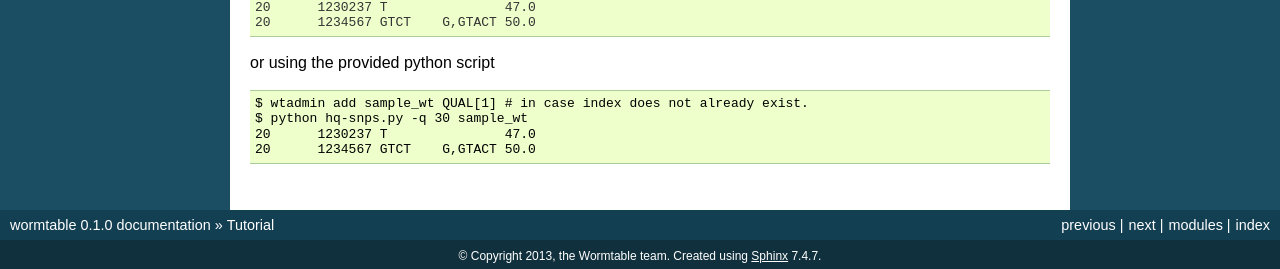
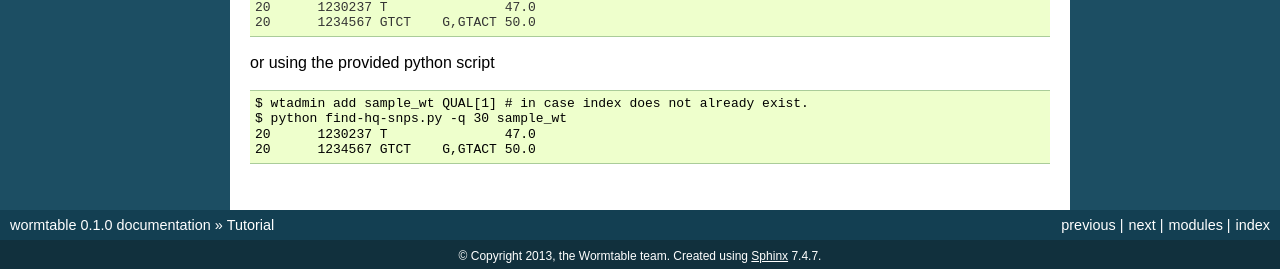
Before and after one commit to wormtable/wormtable, a Sphinx documentation site: the page built from docs/source/tutorial.rst, in a window 1280 px wide and 900 px high, scrolled down 6658 px. Shown: the part 628-897 px from the top of the window. Built offline with Sphinx 7.4.7, drawn with Linux system fonts in a browser that asks for light colours; formulas are drawn with MathJax 3; some of the changed text lies outside the part shown.

Commit message:
Minor edits

```diff
--- a/docs/source/tutorial.rst
+++ b/docs/source/tutorial.rst
@@ -439,6 +439,6 @@ a QUAL index where QUAL scores have been grouped into bins of width 1 (QUAL[1])
 or using the provided python script ::
 
 	$ wtadmin add sample_wt QUAL[1] # in case index does not already exist.
-	$ python hq-snps.py -q 30 sample_wt
+	$ python find-hq-snps.py -q 30 sample_wt
 	20      1230237 T               47.0
 	20      1234567 GTCT    G,GTACT 50.0
```
Also changed, not shown: other parts of docs/source/tutorial.rst (+1 -1 lines).
